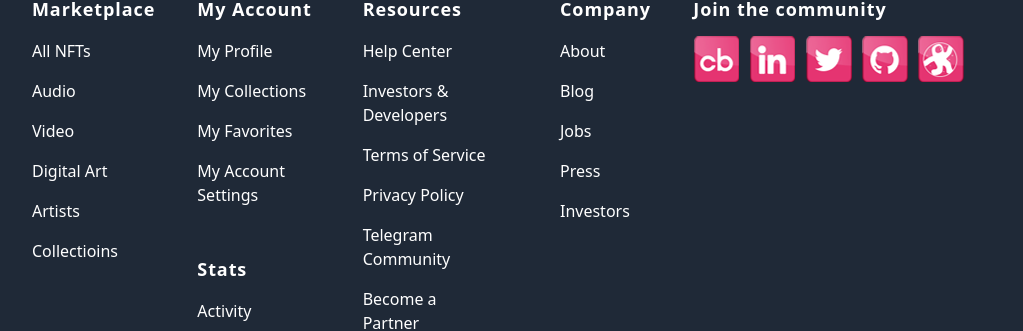
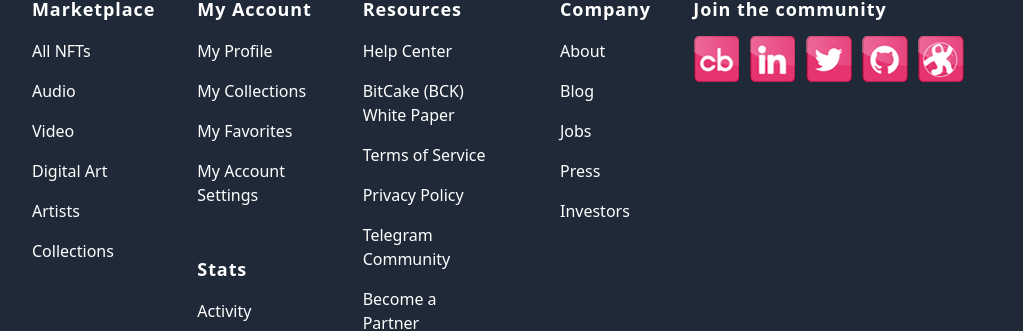
Before and after one commit to webdevdery/BitCake-NFT, a React (Create React App) app: page /create in a window 1280 px wide. Shown: the part 1972-2303 px from the top of the page, without its empty margins (128-1151 px from the left). Built offline with nearby package versions, Linux system fonts and the light colour scheme; no server answers.

Commit message:
fixed many many issues

```diff
--- a/src/App.js
+++ b/src/App.js
@@ -65,8 +65,8 @@ function App() {
             <Route path="/account" component={AccountPages} />
 
             <Route exact path="/" component={Home} />
-            <Route exact path="/collection" component={Assets} />
-            <Route path="/collection" component={CategoryPage} />
+            <Route exact path="/category" component={Assets} />
+            <Route path="/category" component={CategoryPage} />
             <Route path="/auction/:id" component={AuctionPage} />
             <Route exact path="/artists" component={ArtistsPage} />
             <Route exact path="/collections" component={CollectionsPage} />
--- a/src/constants/home.js
+++ b/src/constants/home.js
@@ -491,7 +491,7 @@ export const navigation = {
     {name: 'Video', href: '/collection/video'},
     {name: 'Digital Art', href: '/collection/art'},
     {name: 'Artists', href: '/artists'},
-    {name: 'Collectioins', href: '/collections'},
+    {name: 'Collections', href: '/collections'},
   ],
   myaccount: [
     {name: 'My Profile', href: '#'},
@@ -509,7 +509,7 @@ export const navigation = {
       href: 'https://bitcake.freshdesk.com/support/home',
       option: 'link',
     },
-    {name: 'Investors & Developers', href: '#', option: 'link'},
+    {name: 'BitCake (BCK) White Paper', href: '', option: 'link'},
     {
       name: 'Terms of Service',
       href: '/assets/docs/Terms Of Service.pdf',
```
Also changed, not shown: 2 other files (tests, documents, lock files or other folders).
